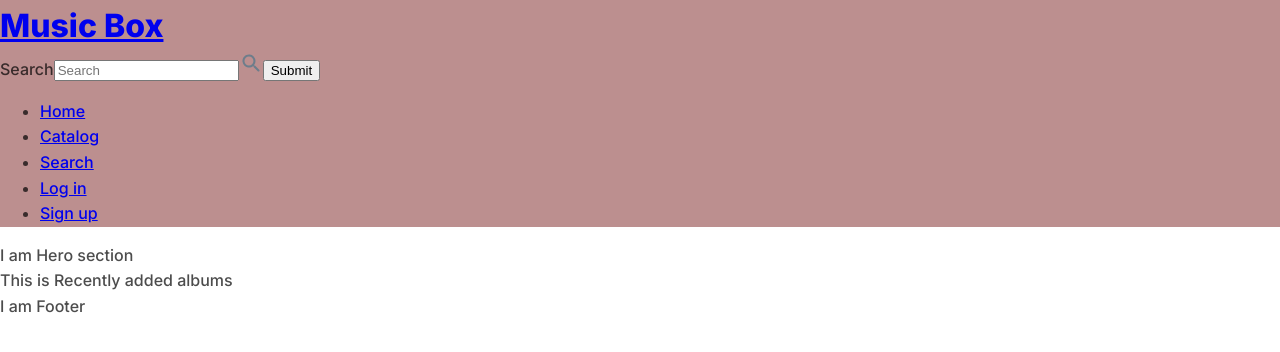
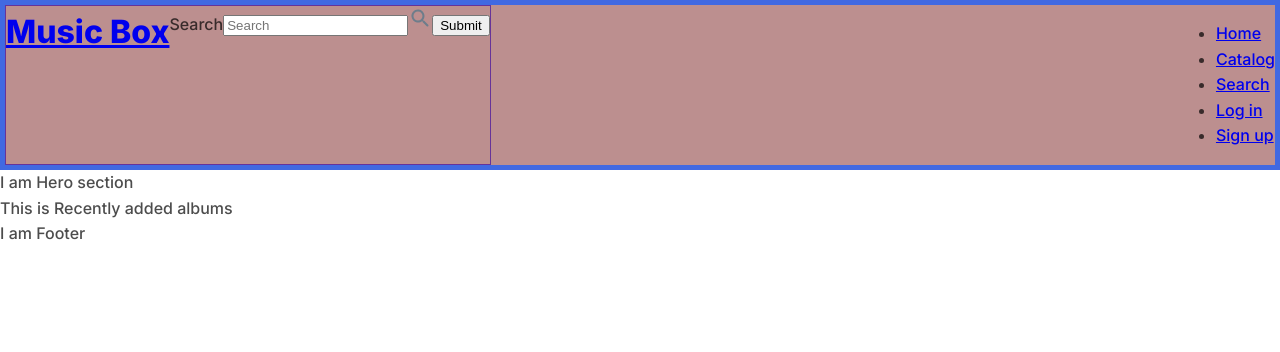
Before and after one commit to eprikhodko/music-box, a React (Create React App) app: page / in a window 1280 px wide. Shown: the top 352 px of the page. Built offline with nearby package versions, Linux system fonts and the light colour scheme.

Commit message:
Wrap header content into Container component

```diff
--- a/src/components/Header.js
+++ b/src/components/Header.js
@@ -9,11 +9,24 @@ import { ReactComponent as IconSearch } from "../icons/search_24px.svg"
 
 // styles
 const StyledHeader = styled.header`
+  /* display: flex;
+  justify-content: space-between; */
   background-color: rosybrown;
 `
 
 const Logo = styled.h1`
   margin: 0;
+`
+
+const ContainerFlex = styled.div`
+  display: flex;
+  border: 1px solid rebeccapurple;
+`
+
+const Container = styled.div`
+  display: flex;
+  justify-content: space-between;
+  border: 5px solid royalblue;
 `
 
 function Header() {
@@ -32,7 +45,8 @@ function Header() {
 
   return (
     <StyledHeader>
-      <div>
+      <Container>
+        <ContainerFlex>
           <Link to={ROUTES.HOME}>
             <Logo>Music Box</Logo>
           </Link>
@@ -50,7 +64,7 @@ function Header() {
             </label>
             <input type="submit" value="Submit" />
           </form>
-
+        </ContainerFlex>
         <nav>
           <ul>
             <li>
@@ -80,7 +94,7 @@ function Header() {
             </li>
           </ul>
         </nav>
-      </div>
+      </Container>
     </StyledHeader>
   )
 }
--- a/src/pages/home.js
+++ b/src/pages/home.js
@@ -5,12 +5,12 @@ import Footer from "../components/Footer"
 
 function Home() {
   return (
-    <div>
+    <>
       <Header />
       <Hero />
       <RecentlyAddedAlbums />
       <Footer />
-    </div>
+    </>
   )
 }
 
```
Lines whose indentation alone changed are shown as unchanged.
